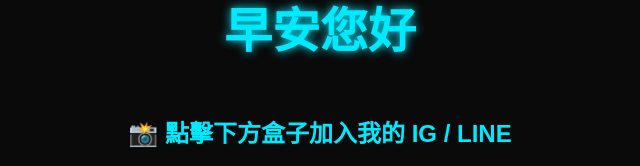
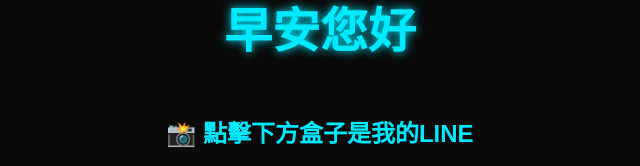
Before and after one commit to Chenlei122/FORME, a plain HTML site: page index.html in a window 1280 px wide. Shown: the top 166 px of the page, without its empty margins (320-960 px from the left). Drawn offline with Linux system fonts and the light colour scheme.

Commit message:
Update index.html

```diff
--- a/index.html
+++ b/index.html
@@ -98,7 +98,7 @@
 <body>
 
     <h1>早安您好</h1>
-    <h2>📸 點擊下方盒子加入我的 IG / LINE</h2>
+    <h2>📸 點擊下方盒子是我的LINE</h2>
     <a class="social-link" href="https://line.me/ti/p/zqx3Zk7hn4" target="_blank">
         <div class="social-container">
             <i class="fab fa-instagram instagram-icon"></i>
```
